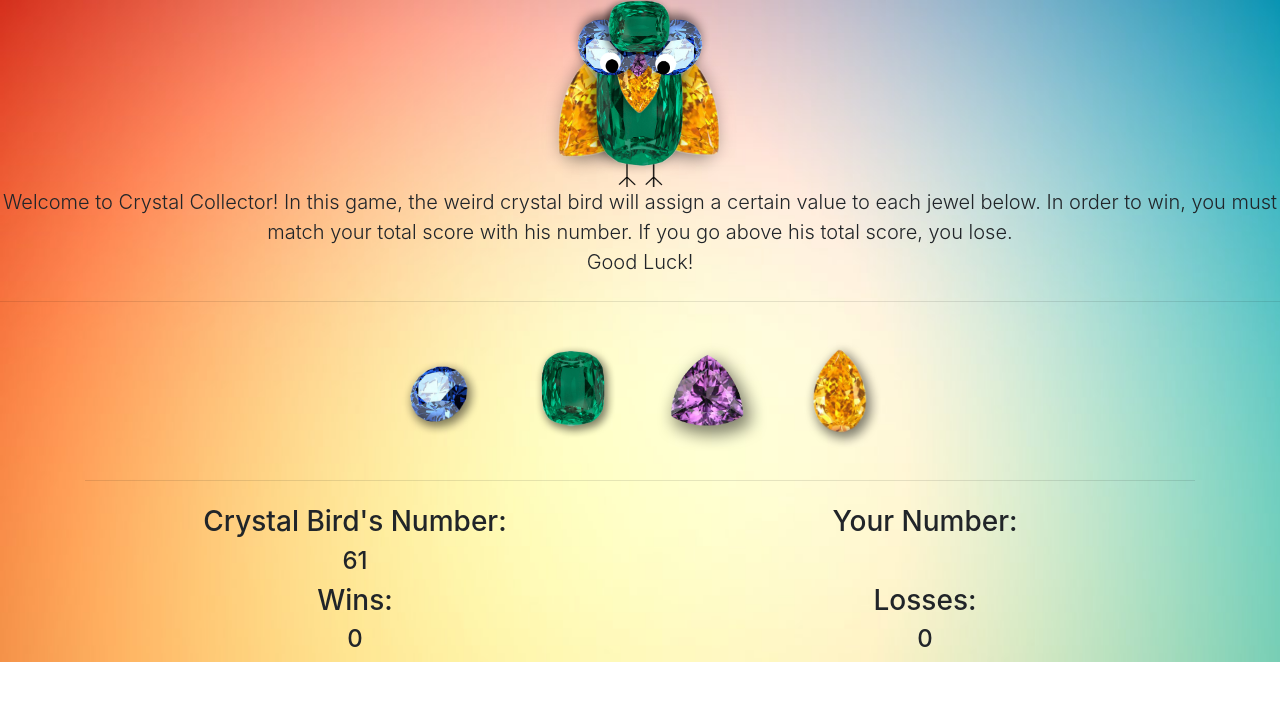
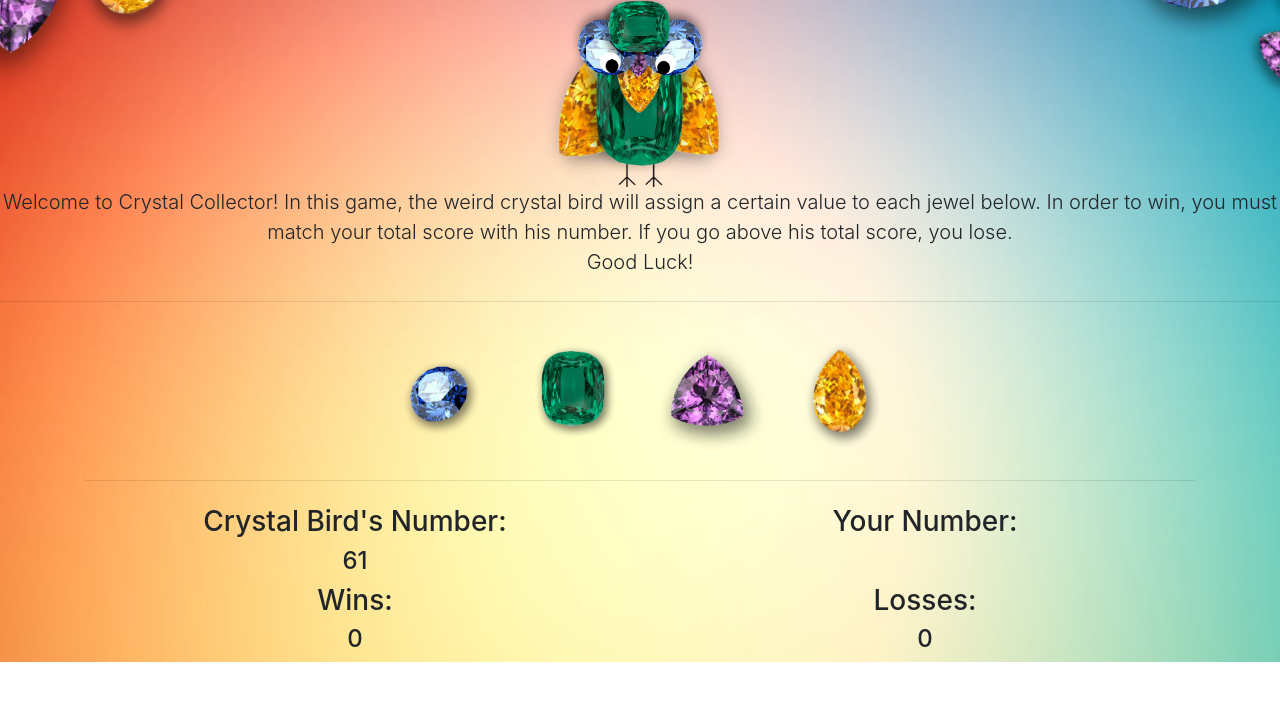
Before and after one commit to clayPalumbo/unit-4-game, a plain HTML site: page index.html in a window 1280 px wide. Shown: the part 83-800 px from the top of the page. Drawn offline with nearby package versions, Linux system fonts and the light colour scheme.

Commit message:
background change

```diff
--- a/assets/css/style.css
+++ b/assets/css/style.css
@@ -5,7 +5,7 @@ h1 {
 }
 
 body {
-    background-image: url("../images/Background.jpg");
+    background-image: url("../images/Background-2.jpg");
     background-repeat: no-repeat;
     height: 100%;
     background-size: cover;
```
Also changed, not shown: assets/images/Background-2.jpg (added).
